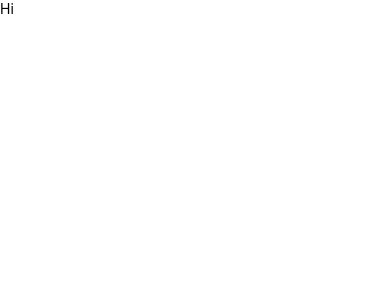
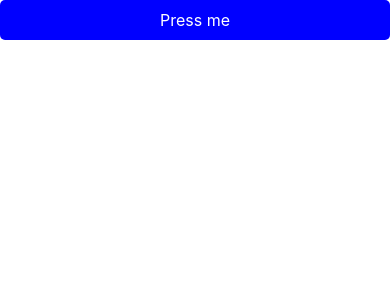
Before and after one commit to DINKAR202/Android-studio-work-progress, a React Native app in the folder Learning/: screen / in a window 390 px wide. Shown: the top 300 px of the page. Built offline with nearby package versions, Linux system fonts and the light colour scheme.

Commit message:
updated commit

```diff
--- a/Learning/App.tsx
+++ b/Learning/App.tsx
@@ -1,12 +1,29 @@
 import React from 'react';
-import {View, Text} from 'react-native';
+import {TouchableOpacity, Text, StyleSheet} from 'react-native';
 
 const App = () => {
+  const handlePress = () => {
+    alert('Button pressed!');
+  };
+
   return (
-    <View>
-      <Text>Hi</Text>
-    </View>
+    <TouchableOpacity onPress={handlePress} style={styles.button}>
+      <Text style={styles.text}>Press me</Text>
+    </TouchableOpacity>
   );
 };
 
+const styles = StyleSheet.create({
+  button: {
+    backgroundColor: 'blue',
+    padding: 10,
+    borderRadius: 5,
+  },
+  text: {
+    color: 'white',
+    fontSize: 16,
+    textAlign: 'center',
+  },
+});
+
 export default App;
```
